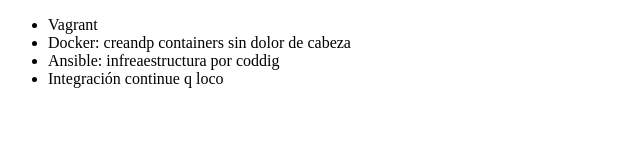
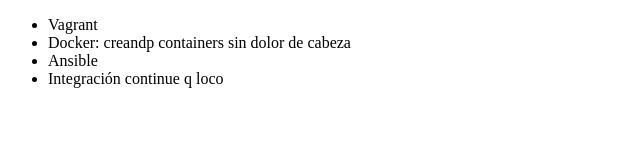
Before and after one commit to uri1490/alura-git, a plain HTML site: page index.html in a window 1280 px wide. Shown: the whole page, without its empty margins (0-640 px from the left). Drawn offline with Linux system fonts and the light colour scheme.

Commit message:
evert "cambiando nombre del curso"
This reverts commit 206541b49e12496cfed79dd40022aca904f85bd0.

```diff
--- a/index.html
+++ b/index.html
@@ -8,7 +8,7 @@
      <ul>
          <li> Vagrant </li>
          <li> Docker:  creandp containers sin dolor de cabeza </li>
-         <li> Ansible: infreaestructura por coddig </li>
+         <li> Ansible </li>
          <li> Integración continue q loco</li>
      </ul>
 </body>
```
